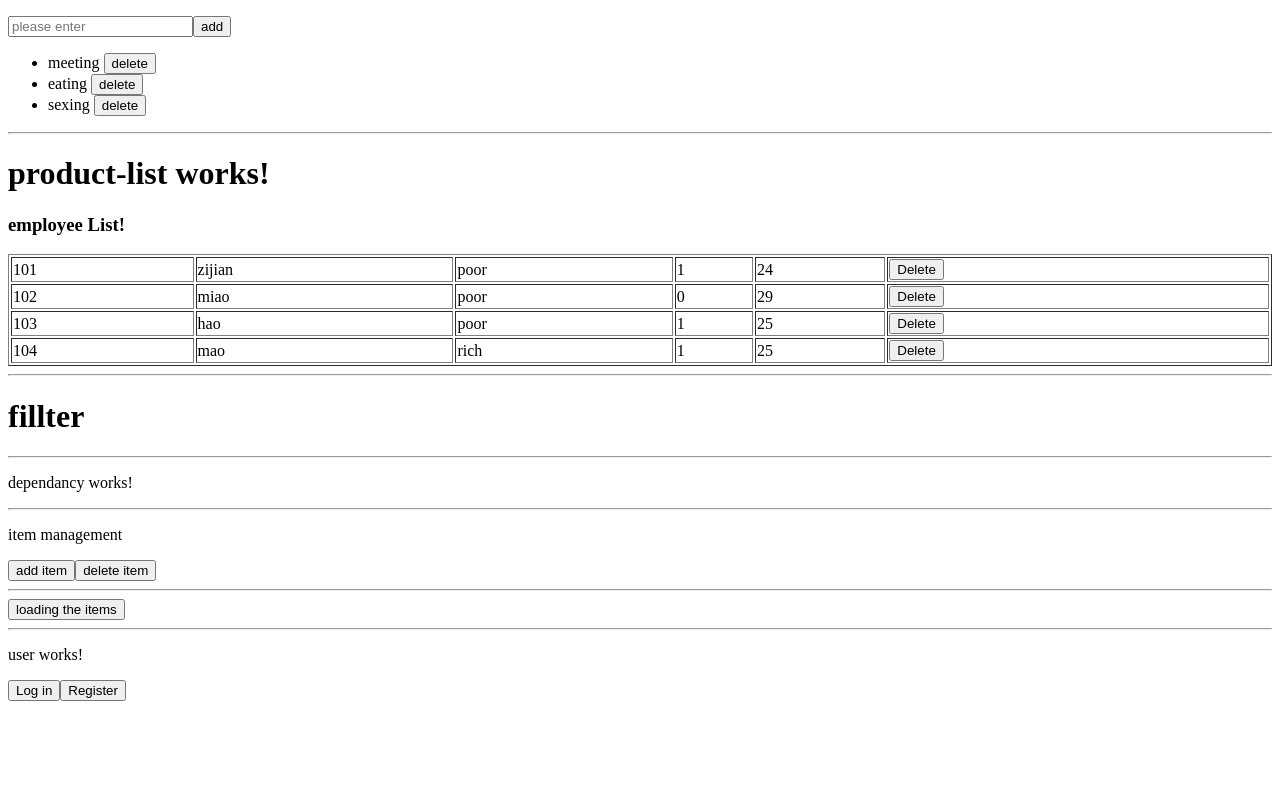
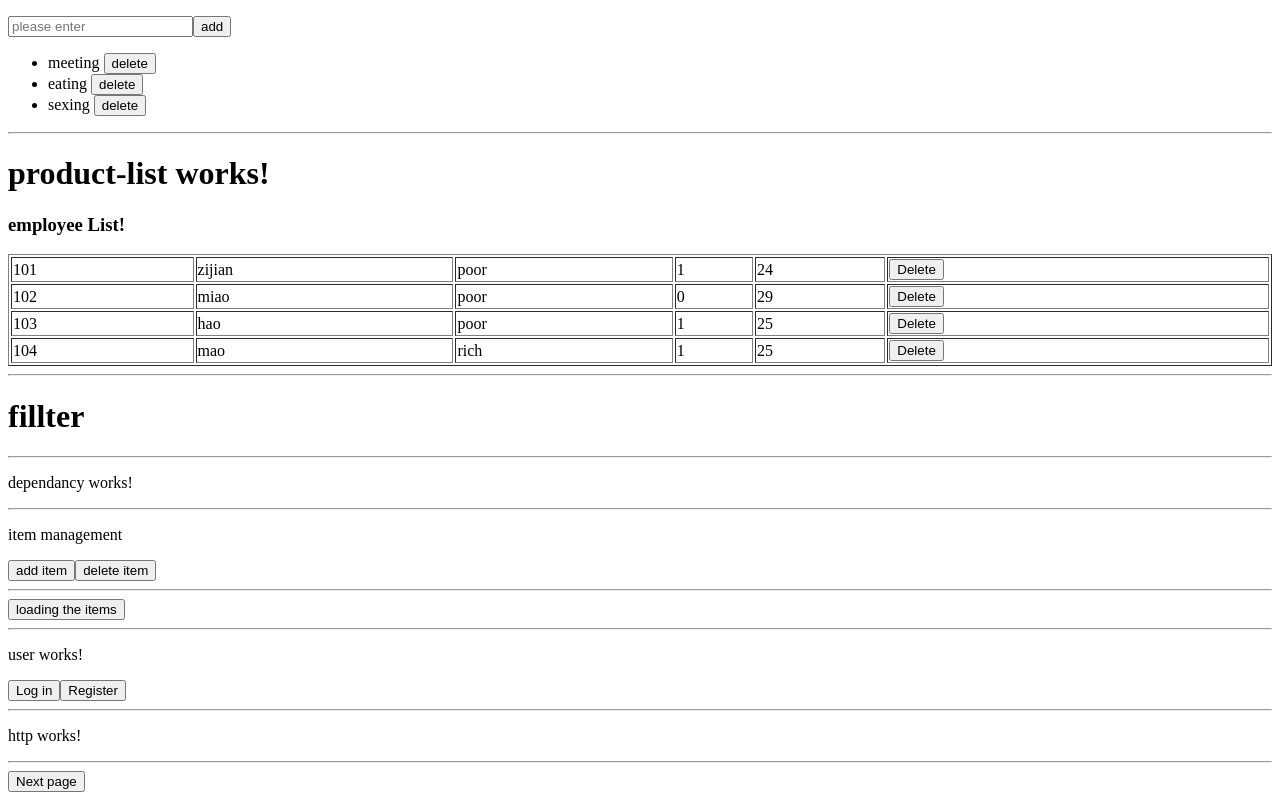
Before and after one commit to ZijianHuang98/Angualr, an Angular app: page / in a window 1280 px wide. Shown: the part 190-990 px from the top of the page. Before the commit the page ends 899 px from the top, so only its background shows below. Built offline with nearby package versions, Linux system fonts and the light colour scheme.

Commit message:
do some practise about Httpclient  know how to use get().subscribe()

```diff
--- a/src/app/app.component.html
+++ b/src/app/app.component.html
@@ -6,3 +6,6 @@
 <app-dependancy></app-dependancy>
 <hr>
 <app-user></app-user>
+<hr>
+<app-http>
+</app-http>
--- a/src/app/app.module.ts
+++ b/src/app/app.module.ts
@@ -10,7 +10,8 @@ import { ProductListComponent } from './product-list/product-list.component';
 import { sexFilter } from './product-list/sexFilter';
 import { DependancyComponent } from './dependancy/dependancy.component';
 import{HttpClientModule} from '@angular/common/http';
-import { UserComponent } from './user/user.component'
+import { UserComponent } from './user/user.component';
+import { HttpComponent } from './http/http.component'
 
 @NgModule({
   declarations: [
@@ -21,6 +22,7 @@ import { UserComponent } from './user/user.component'
     sexFilter,
     DependancyComponent,
     UserComponent,
+    HttpComponent,
   ],
   imports: [
     BrowserModule,
--- /dev/null
+++ b/src/app/http/http.component.html
@@ -0,0 +1,17 @@
+<p>http works!</p>
+<hr>
+<!-- <table border = "1">
+    <tbody>
+        <tr *ngIf="productList.length == 0">
+            <td colspan="5">no data found</td>
+        </tr>
+        <tr *ngFor="let p of productList">
+            <td>{{p.lid}}</td>
+            <td>{{p.title}}</td>
+            <td>{{p.pic}}</td>
+            <td>{{p.price}}</td>
+            <td><button>delete</button></td>
+        </tr>
+    </tbody>
+</table> -->
+<button (click)="loadMore()">Next page</button>
--- /dev/null
+++ b/src/app/http/http.component.ts
@@ -0,0 +1,23 @@
+import { HttpClient } from '@angular/common/http';
+import { Component, OnInit } from '@angular/core';
+
+@Component({
+  selector: 'app-http',
+  templateUrl: './http.component.html',
+  styleUrls: ['./http.component.css']
+})
+export class HttpComponent implements OnInit {
+  productList: object[] =[]
+  constructor(private http:HttpClient) { }
+  public loadMore():void{
+    let url:string = null
+    this.http.get(url).subscribe((res:any)=>{
+      console.log('get the information')
+      console.log(res.data)
+      this.productList = res.data
+    })
+  }
+  //asyn request
+  ngOnInit(): void {
+  }
+}
--- a/src/app/user/user.component.ts
+++ b/src/app/user/user.component.ts
@@ -7,6 +7,7 @@ import { TimeCountingService } from '../time-counting.service';
   styleUrls: ['./user.component.css']
 })
 export class UserComponent implements OnInit {
+  demo = 1;
   timer:TimeCountingService = null
   constructor(timer: TimeCountingService) {
     this.timer = timer
```
Also changed, not shown: src/app/http/http.component.css (added).
